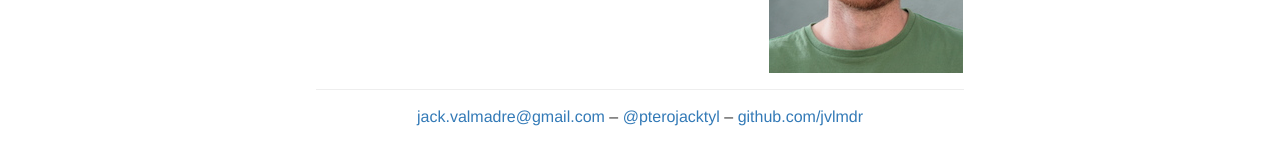
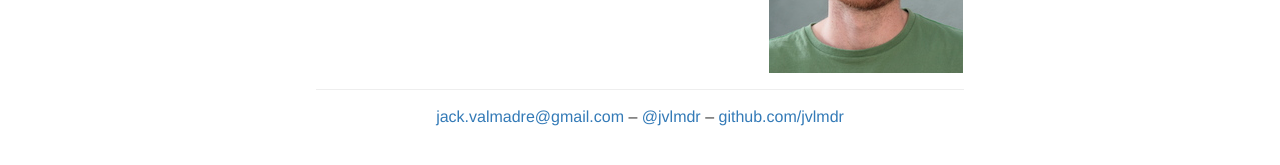
Before and after one commit to jvlmdr/jack.valmadre.net, a Jekyll site: the page built from index.html, in a window 1280 px wide. Shown: the part 233-398 px from the top of the page. Built offline with Jekyll 4.4.1, drawn with Linux system fonts in a browser that asks for light colours; nearby versions of some CDN libraries.

Commit message:
Update _config.yml

```diff
--- a/_config.yml
+++ b/_config.yml
@@ -4,7 +4,7 @@ email: jack.valmadre@gmail.com
 description: "Computer vision researcher working on detection, tracking and 3D reconstruction."
 baseurl: ""
 url: "http://jack.valmadre.net"
-twitter_username: pterojacktyl
+twitter_username: jvlmdr
 github_username: jvlmdr
 
 # Build settings
```
